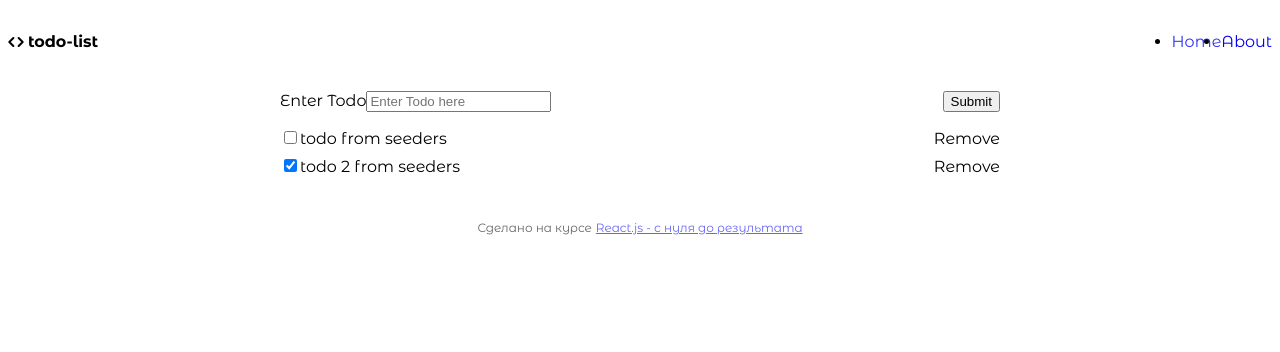
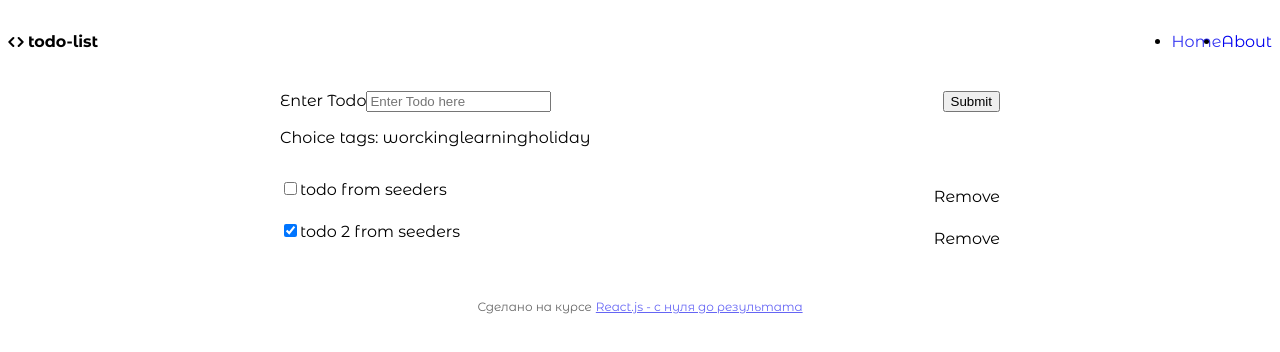
Before and after one commit to eishinkina/todo-list, a React (Create React App) app: page / in a window 1280 px wide. Shown: the top 352 px of the page. Built offline with nearby package versions, Linux system fonts and the light colour scheme.

Commit message:
create components Tags

```diff
--- a/src/assets/scss/main.scss
+++ b/src/assets/scss/main.scss
@@ -17,3 +17,14 @@
 
 // import helpers
 @import './helpers/_helpers';
+
+.mb-8 {
+  max-width: 720px;
+  margin: 0 auto;
+}
+
+.mr-auto {
+  margin-right: auto;
+  color: #4081bf;
+  font-size: 14px;
+}
--- a/src/components/Todo/Form.jsx
+++ b/src/components/Todo/Form.jsx
@@ -1,9 +1,21 @@
 import React from 'react'
 import { useState } from 'react'
 import { v4 as fakeId } from 'uuid'
+import Tags from './Tags'
 
 const Form = ({ onSubmit }) => {
   const [title, setTitle] = useState('')
+
+  const [activeTag, setActiveTag] = useState([])
+
+  const onItemsClick = (text) => {
+    console.log(text)
+    setActiveTag(
+      activeTag.indexOf(text) === -1
+        ? [...activeTag, text]
+        : [...activeTag.filter((value) => value !== text)]
+    )
+  }
 
   const handleSubmit = () => {
     event.preventDefault()
@@ -18,15 +30,17 @@ const Form = ({ onSubmit }) => {
       id: fakeId(),
       title: title,
       isChecked: false,
+      tags: activeTag.join(' '),
     }
 
     onSubmit(item)
-    ///reset
     setTitle('')
+    setActiveTag([])
   }
 
   return (
-    <form className='view-sm flex items-end mb-4' onSubmit={handleSubmit}>
+    <form className='mb-8' onSubmit={handleSubmit}>
+      <div className='flex items-end'>
         <div className='ui-input' style={{ width: '100%' }}>
           <label htmlFor='input-DqS1'>Enter Todo</label>
           <input
@@ -38,7 +52,11 @@ const Form = ({ onSubmit }) => {
             onChange={(e) => setTitle(e.target.value)}
           />
         </div>
-      <button className='ui-button isPrimary' type='submit'>Submit</button>
+        <button className='ui-button isPrimary' type='submit'>
+          Submit
+        </button>
+      </div>
+      <Tags className='isActive' onItemsClick={onItemsClick} />
     </form>
   )
 }
--- a/src/components/Todo/List.jsx
+++ b/src/components/Todo/List.jsx
@@ -1,11 +1,14 @@
 import React from 'react'
 
-const List = ({ items, onChangeItem, onRemoveItem }) => {
+const List = ({ items, onChangeItem, onRemoveItem}) => {
   return (
     <div className='view-sm flex-col'>
       {items && items.length > 0
         ? items.map((item) => (
-            <div  key={item.id} className='flex justify-between items-center mb-2'>
+            <div
+              key={item.id}
+              className='flex justify-between items-center mb-2'
+            >
               <div className='ui-checkbox'>
                 <input
                   id={item.id}
@@ -13,9 +16,13 @@ const List = ({ items, onChangeItem, onRemoveItem }) => {
                   checked={item.isChecked}
                   onChange={() => onChangeItem(item.id)}
                 />
-                <label htmlFor={item.id}>{item.title}</label>
+                <label htmlFor={item.id}>{item.title}
+                <p className='mr-auto'>{item.tags}</p></label>
               </div>
-              <span className='ui-link pl-2' onClick={()=> onRemoveItem(item.id)}>Remove</span>
+
+              <span className='ui-link' onClick={() => onRemoveItem(item.id)}>
+                Remove
+              </span>
             </div>
           ))
         : 'items not found'}
--- /dev/null
+++ b/src/components/Todo/Tags.jsx
@@ -0,0 +1,22 @@
+import React from 'react'
+
+const Tags = ({ items, onItemsClick, classNames, ...attrs }) => {
+  return (
+    <div className='ui-button-group'>
+      <p>
+        Choice tags:{' '}
+        <span onClick={() => onItemsClick('#worcking')} className='ui-tag'>
+          worcking
+        </span>
+        <span onClick={() => onItemsClick('#learning')} className='ui-tag'>
+          learning
+        </span>
+        <span onClick={() => onItemsClick('#holiday')} className='ui-tag'>
+          holiday
+        </span>
+      </p>
+    </div>
+  )
+}
+
+export default Tags
--- a/src/components/Todo/index.js
+++ b/src/components/Todo/index.js
@@ -1,2 +1,3 @@
 export { default as Form } from './Form'
 export { default as List } from './List'
+export { default as Tags } from './Tags'
--- a/src/pages/Home/Home.jsx
+++ b/src/pages/Home/Home.jsx
@@ -1,5 +1,5 @@
 import React, { useState } from 'react'
-import { Form, List } from '../../components/Todo/'
+import { Form, List, Tags } from '../../components/Todo/'
 import { Container } from '../../layouts'
 import todos from '../../seeders/todos.json'
 
@@ -33,7 +33,6 @@ const HomePage = () => {
     // console.log(indexForRemove)
     nextItems.splice(indexForRemove, 1)
     setItems(nextItems)
-
   }
 
   React.useEffect(() => {
@@ -43,12 +42,16 @@ const HomePage = () => {
 
   return (
     <Container>
+      <div className='view-wrapper'>
+        <div className='view-content'>
           <Form onSubmit={handleSubmit} />
           <List
             items={items}
             onChangeItem={handleChangeItem}
             onRemoveItem={handleRemoveItem}
           />
+        </div>
+      </div>
     </Container>
   )
 }
--- a/src/seeders/todos.json
+++ b/src/seeders/todos.json
@@ -2,11 +2,16 @@
   {
     "id": 1,
     "title": "todo from seeders",
-    "isChecked": false
+    "isChecked": false,
+    "tags": "",
+    "isActive": true
+
   },
   {
     "id": 2,
     "title": "todo 2 from seeders",
-    "isChecked": true
+    "isChecked": true,
+    "tags": "",
+    "isActive": true
   }
 ]
```
Lines whose indentation alone changed are shown as unchanged.
